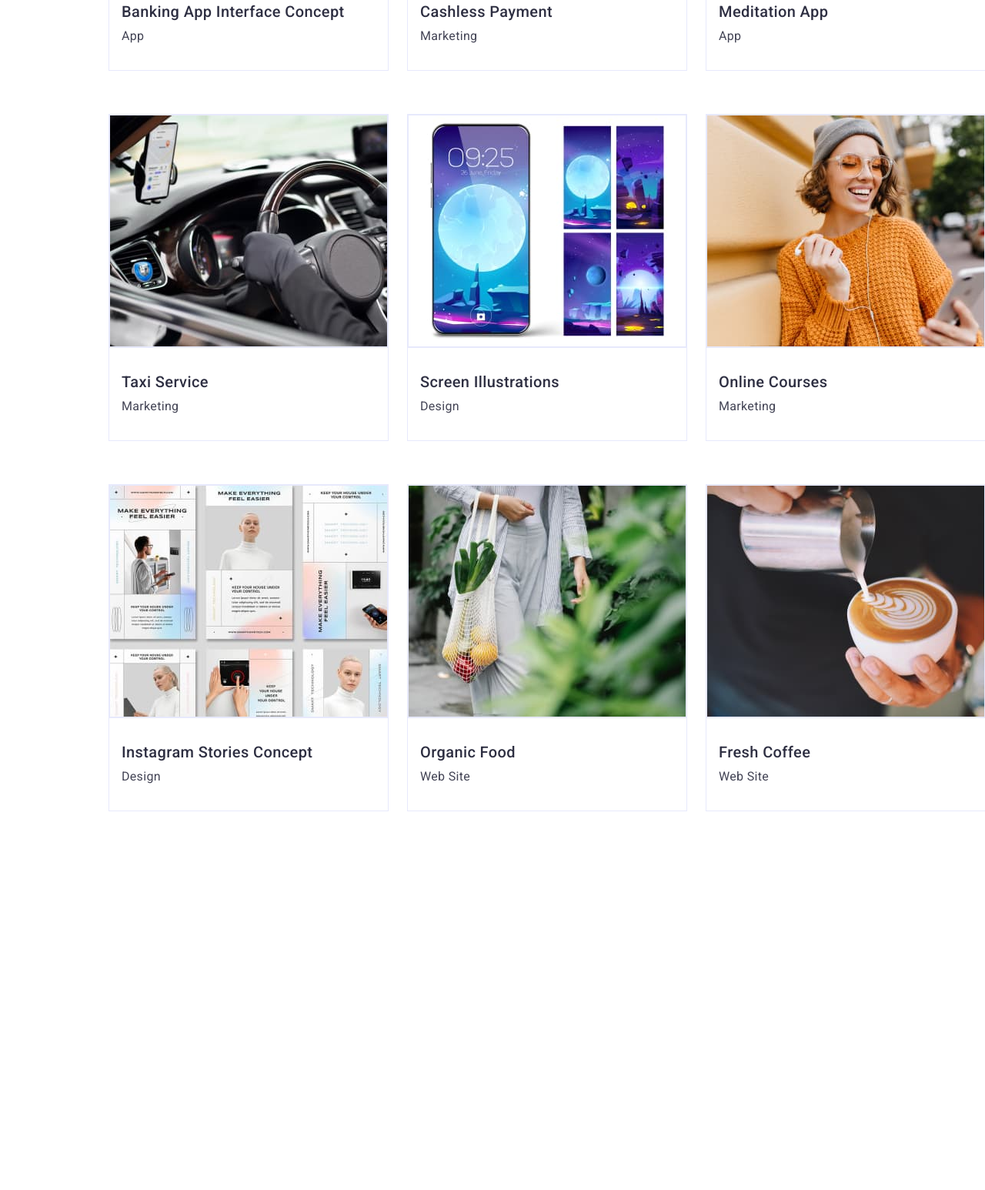
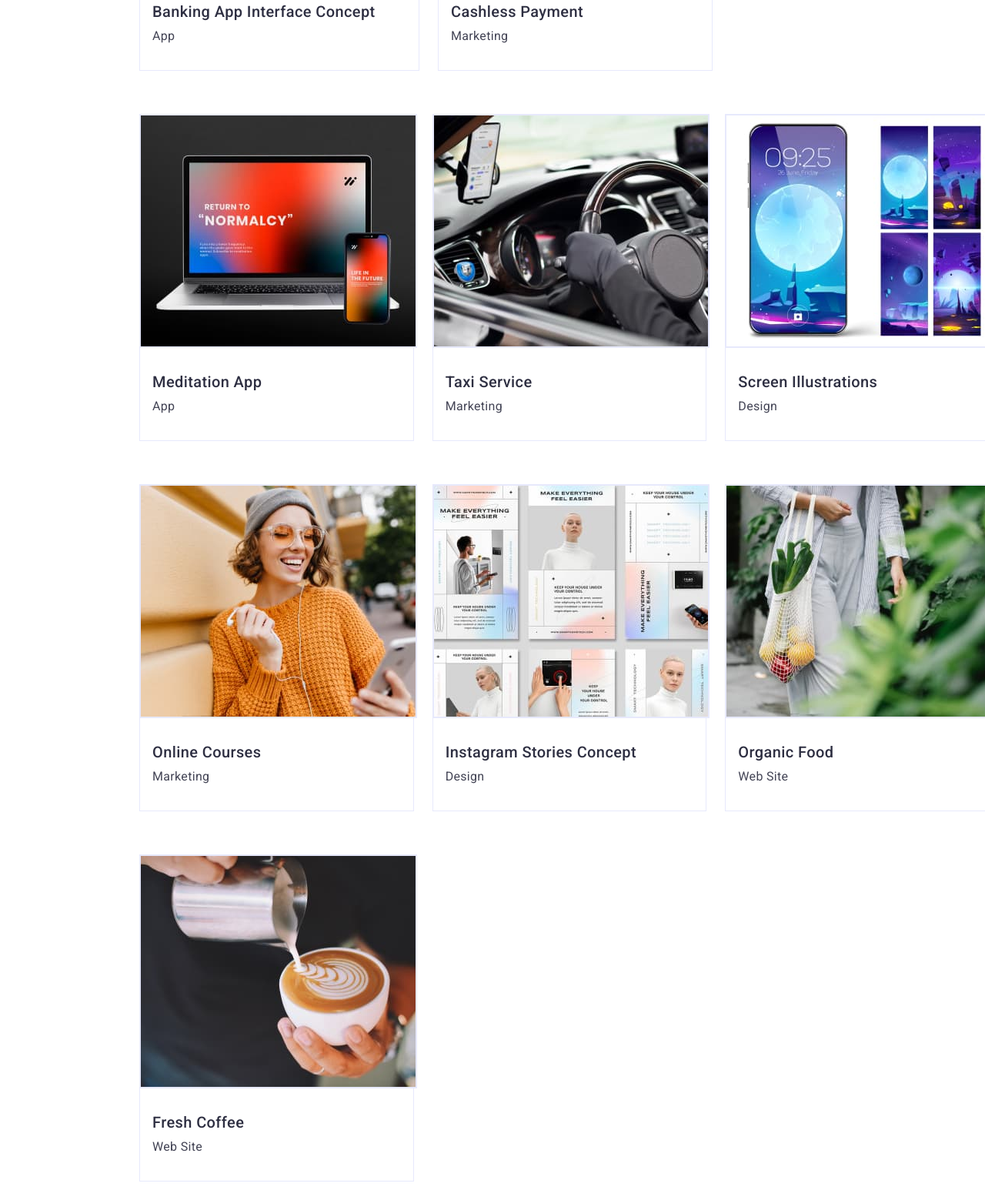
Before and after one commit to RomanSuv/goit-markup-hw-03, a plain HTML site: page portfolio.html in a window 1280 px wide. Shown: the part 589-2135 px from the top of the page at 77% size. Drawn offline with Linux system fonts and the light colour scheme.

Commit message:
required

```diff
--- a/css/styles.css
+++ b/css/styles.css
@@ -46,7 +46,7 @@ p{
 }
 ul{
     margin: 0;
-    padding-left: 0;
+    /* padding-left: 0; */
     list-style-type: none;
 }
 img{
--- a/portfolio.html
+++ b/portfolio.html
@@ -63,7 +63,7 @@
                     <h2 class="app-h">Banking App Interface Concept</h2>
                     <p>App</p></div></a>
                 </li>
-                <li class="structur">
+                <li class="tehnik">
                     <a href="" class="link">
                     <img src="./images/pay.jpg" alt="Payment" width="360" height="300"><div class="app-link">
                     <h2 class="app-h">Cashless Payment</h2>
@@ -71,44 +71,44 @@
                     </div>
                 </a>
                 </li>
-                <li class="structur">
+                <li class="tehnik">
                     <a href="" class="link">
                     <img src="./images/screen.jpg" alt="Meditation App" width="360" height="300"><div class="app-link">
                     <h2 class="app-h">Meditation App</h2>
                     <p>App</p> </div></a>
                 </li>
-                <li class="structur">
+                <li class="tehnik">
                     <a href="" class="link">
                     <img src="./images/car.jpg" alt="Taxi Service" width="360" height="300"><div class="app-link">
                     <h2 class="app-h">Taxi Service</h2>
                     <p>Marketing</p></div>
                 </a>
                 </li>
-                <li class="structur">
+                <li class="tehnik">
                     <a href="" class="link">
                     <img src="./images/phone.jpg" alt="Screen Illustrations" width="360" height="300"><div class="app-link">
                     <h2 class="app-h">Screen Illustrations</h2>
                     <p>Design</p></div></a>
                 </li>
-                <li class="structur">
+                <li class="tehnik">
                     <a href="" class="link">
                     <img src="./images/girl.jpg" alt="Online Courses" width="360" height="300"><div class="app-link">
                     <h2 class="app-h">Online Courses</h2>
                     <p>Marketing</p></div></a>
                 </li>
-                <li class="structur">
+                <li class="tehnik">
                     <a href="" class="link">
                     <img src="./images/tabel.jpg" alt="Instagram Stories Concept" width="360" height="300"><div class="app-link">
                     <h2 class="app-h">Instagram Stories Concept</h2>
                     <p>Design</p></div></a>
                 </li>
-                <li class="structur">
+                <li class="tehnik">
                     <a href="" class="link">
                     <img src="./images/magazine.jpg" alt="Organic Food" width="360" height="300"><div class="app-link">
                     <h2 class="app-h">Organic Food</h2>
                     <p>Web Site</p></div></a>
                 </li>
-                <li class="structur">
+                <li class="tehnik">
                     <a href="" class="link">
                     <img src="./images/coffe.jpg" alt="Fresh Cofee" width="360" height="300"><div class="app-link">
                     <h2 class="app-h">Fresh Coffee</h2>
```
